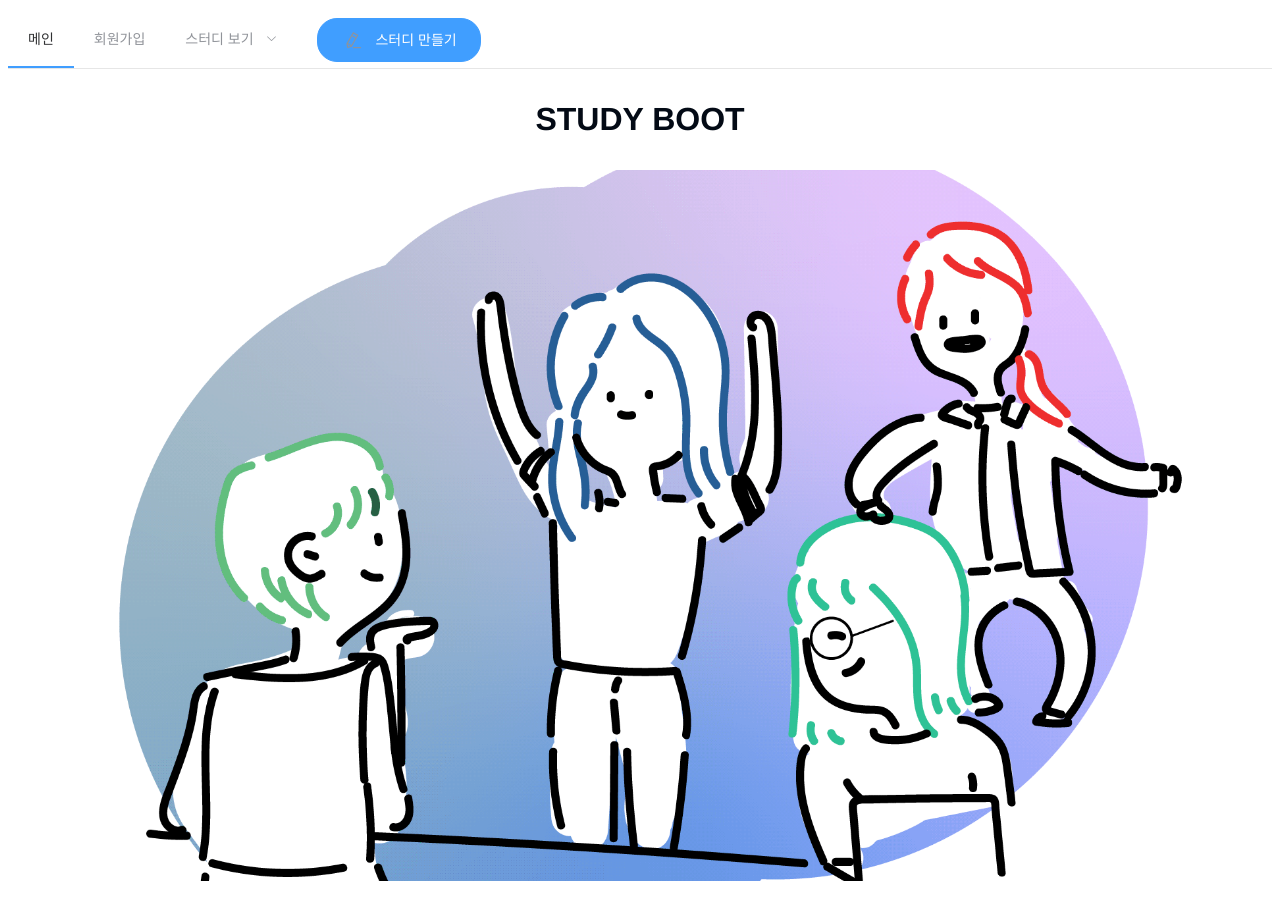
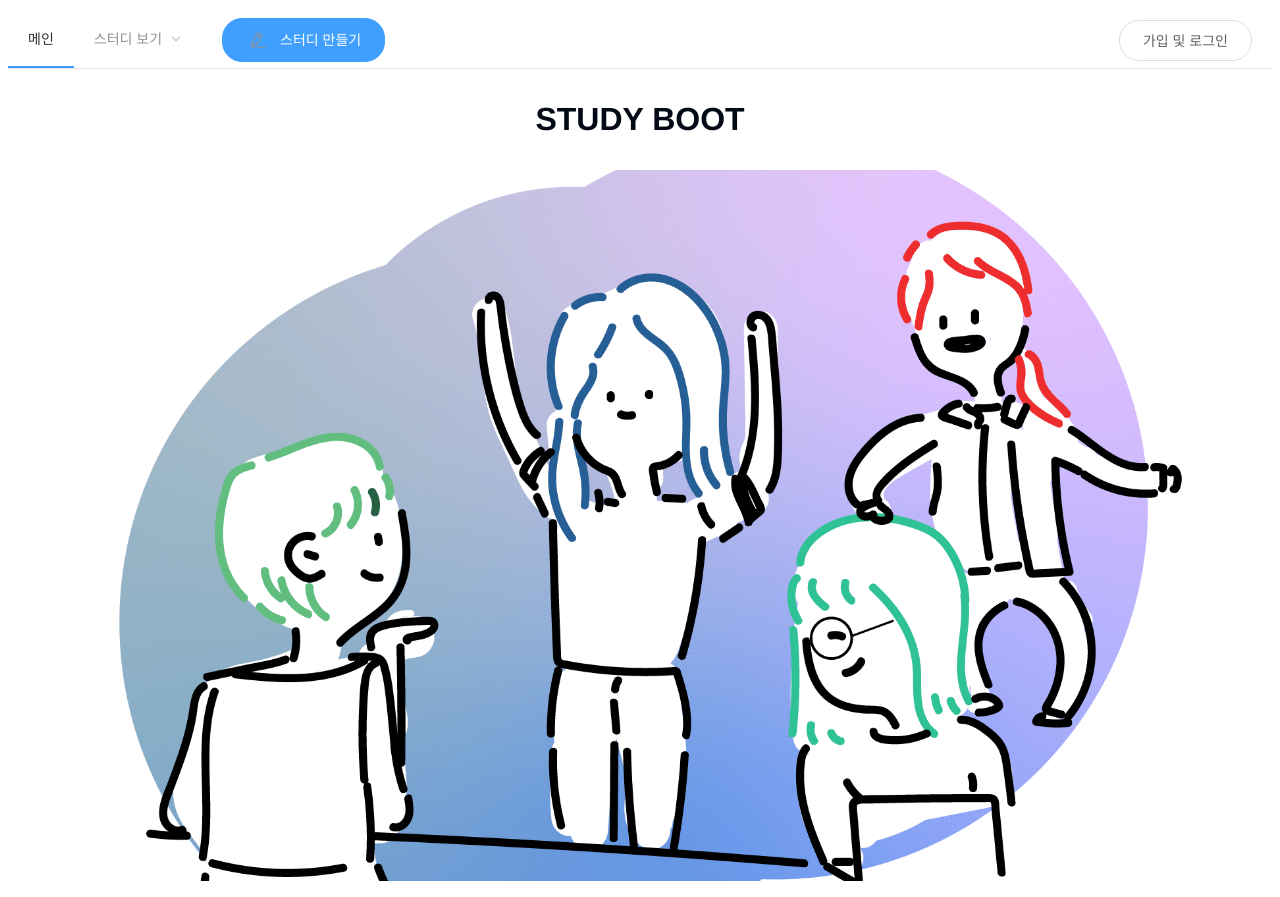
Before and after one commit to SLEEP-JAVA/study-boot, a Vue app in the folder frontend/: page / in a window 1280 px wide. Built offline with nearby package versions, Linux system fonts and the light colour scheme.

Commit message:
issue-14 github 가입 및 로그인 FE 추가

```diff
--- a/frontend/src/components/Nav.vue
+++ b/frontend/src/components/Nav.vue
@@ -1,28 +1,51 @@
 <template>
   <el-menu :default-active=activeIndex mode="horizontal" :router=true>
-    <el-menu-item index="1"  :route="{name:'Home'}">메인 </el-menu-item>
-    <el-menu-item index="2"  :route="{name:'Signup'}">회원가입 </el-menu-item>
-    <el-submenu index="3">
-      <template slot="title">스터디 보기  </template>
-      <el-menu-item active index="3-1" :route="{name:'Study'}">지금 핫한 스터디 🔥</el-menu-item>
-      <el-menu-item index="3-2">마감된 스터디 😢</el-menu-item>
-      <el-menu-item index="3-3">종료된 스터디 ✅</el-menu-item>
+    <el-menu-item index="1" :route="{name:'Home'}">메인</el-menu-item>
+    <el-submenu index="2">
+      <template slot="title">스터디 보기</template>
+      <el-menu-item active index="2-1" :route="{name:'Study'}">지금 핫한 스터디 🔥</el-menu-item>
+      <el-menu-item index="2-2">마감된 스터디 😢</el-menu-item>
+      <el-menu-item index="2-3">종료된 스터디 ✅</el-menu-item>
     </el-submenu>
-    <el-menu-item index="4" :route="{name: 'StudyForm'}"> <el-button type="primary" icon="el-icon-edit" round >스터디 만들기</el-button></el-menu-item>
+    <el-menu-item index="3" :route="{name: 'StudyForm'}">
+      <el-button type="primary" icon="el-icon-edit" round>스터디 만들기</el-button>
+    </el-menu-item>
+    <el-menu-item index="4" style="float: right">
+      <el-button round v-if="logined" @click="logout">로그아웃</el-button>
+      <el-button round v-else @click="login">가입 및 로그인</el-button>
+    </el-menu-item>
   </el-menu>
 </template>
 
 <script>
-  export default {
-    name: 'Nav',
-    data() {
-      return {
-        activeIndex: '1',
-      };
+export default {
+  name: 'Nav',
+  data () {
+    return {
+      activeIndex: '1'
+    }
+  },
+  methods: {
+    login () {
+      this.$http.get('/api/login/github')
+        .then((res) => {
+          window.location.href = res.data
+        })
+        .catch((err) => {
+          console.log(err)
+        })
     },
-    methods: {
+    logout () {
+      this.$http.post('/api/logout')
+        .then((res) => {
+          window.location.href = res.data
+        })
+        .catch((err) => {
+          console.log(err)
+        })
     }
   }
+}
 </script>
 
 <style>
--- a/frontend/src/main.js
+++ b/frontend/src/main.js
@@ -3,6 +3,7 @@
 import Vue from 'vue'
 import App from './App'
 import router from './router'
+import axios from 'axios'
 
 Vue.config.productionTip = false
 
@@ -13,3 +14,5 @@ new Vue({
   components: { App },
   template: '<App/>'
 })
+
+Vue.prototype.$http = axios
```
Also changed, not shown: frontend/config/index.js (+10 -2 lines).
